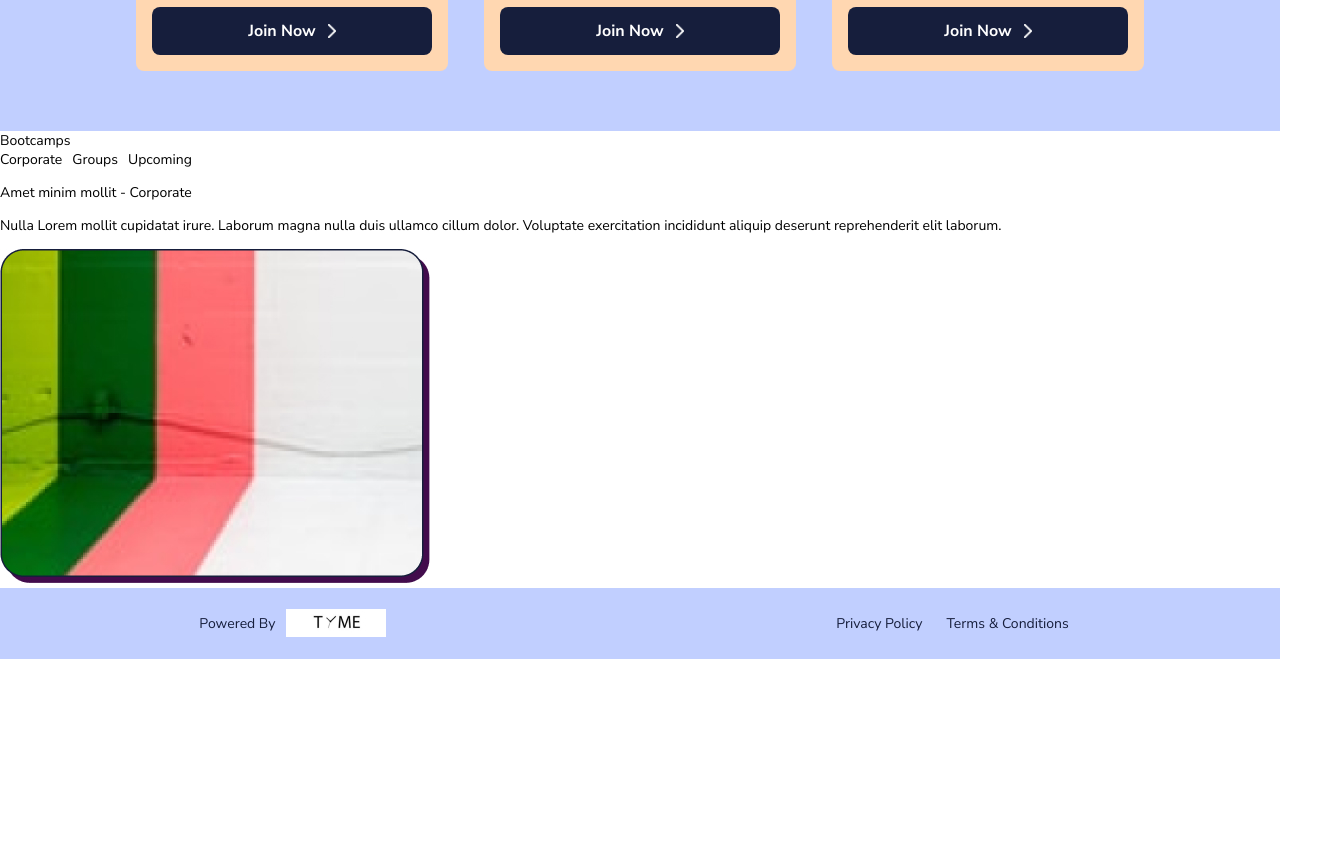
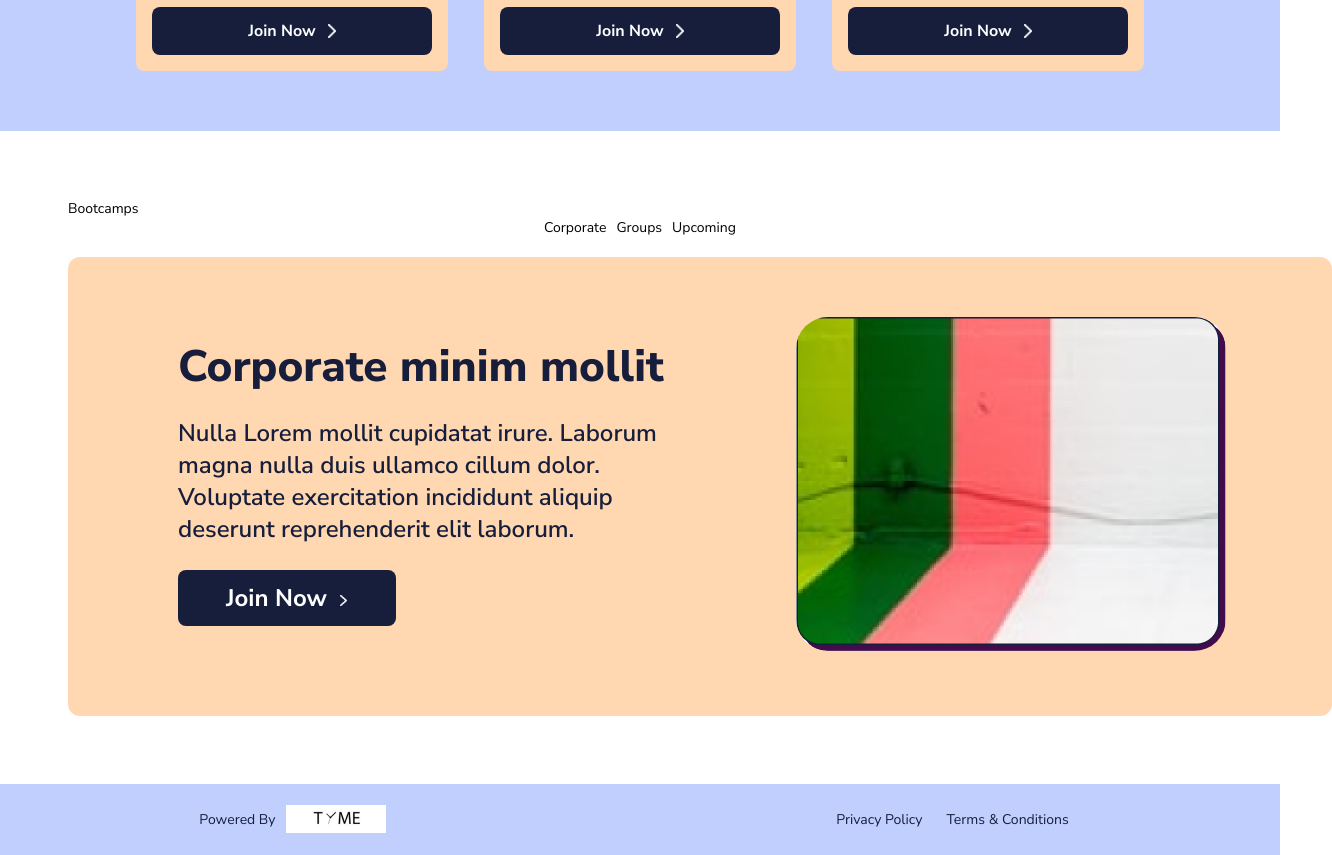
Before and after one commit to jigyasudhingra/qoohoo-task, a React (Create React App) app: page / in a window 1280 px wide. Shown: the part 1260-2115 px from the top of the page, 1332 px wide, since content can reach past the window. Before the commit the page ends 1919 px from the top, so only its background shows below. Built offline with nearby package versions, Linux system fonts and the light colour scheme.

Commit message:
Bootcamp component in progress

```diff
--- a/src/components/Bootcamps/Bootcamps.css
+++ b/src/components/Bootcamps/Bootcamps.css
@@ -1,4 +1,6 @@
 .bootcamp {
+  justify-content: center;
+  padding: 68px;
 }
 
 .bootcamp-name {
@@ -6,8 +8,34 @@
 
 .selected-bootcamp-name {
 }
+
 .bootcamp-detail-card {
   display: flex;
   background-color: #ffd7b1;
   color: #161e3c;
+  border-radius: 12px;
+  padding: 60px;
+  width: 100%;
 }
+
+.contained-button {
+  font-family: "Nunito Sans", sans-serif;
+  align-items: center;
+  background: #161e3c;
+  border-radius: 8px;
+  display: flex;
+  gap: 12px;
+  font-size: 24px;
+  font-weight: 700;
+  color: white;
+  border: none;
+  /* width: 35%; */
+  /* padding-left: 48px;
+  padding-top: 12px;
+  padding-bottom: 12px; */
+  padding: 12px 48px;
+  cursor: pointer;
+  align-self: center;
+  align-content: center;
+  justify-content: center;
+}
--- a/src/components/Bootcamps/Bootcamps.js
+++ b/src/components/Bootcamps/Bootcamps.js
@@ -1,5 +1,7 @@
 import React, { useState } from "react";
 import CORPORATE_BOOTCAMP from "../../assets/CorporateBootcamp.jpg";
+import "./Bootcamps.css";
+import WHITE_RIGHT_ARROW from "../../assets/whiteRightArrow.png";
 
 const Bootcamps = () => {
   const [bootcampName, setBootcapName] = useState("Corporate");
@@ -12,6 +14,8 @@ const Bootcamps = () => {
         style={{
           display: "flex",
           gap: 10,
+          justifyContent: "center",
+          marginBottom: 20,
         }}
       >
         {Object.keys(bootcampDetails).map((i) => (
@@ -27,11 +31,59 @@ const Bootcamps = () => {
         ))}
       </div>
       <div className="bootcamp-detail-card">
-        <div>
-          <p>{bootcampDetail.name}</p>
-          <p>{bootcampDetail.description}</p>
+        <div
+          style={{
+            width: "50%",
+            // textAlign: "",
+            justifyContent: "right",
+            marginRight: 50,
+            marginLeft: 50,
+          }}
+        >
+          <div
+            style={{
+              fontSize: 44,
+              fontWeight: 800,
+              marginBottom: 20,
+              marginTop: 20,
+            }}
+          >
+            {bootcampDetail.name}
+          </div>
+          <div
+            style={{
+              fontSize: 24,
+              fontWeight: 600,
+              marginBottom: 25,
+            }}
+          >
+            {bootcampDetail.description}
+          </div>
+          <button className="contained-button">
+            <div>Join Now</div>
+            <div>
+              <img
+                src={WHITE_RIGHT_ARROW}
+                alt="white-right-arrow"
+                width="70%"
+              />
+            </div>
+          </button>
         </div>
-        <img src={bootcampDetail.imgSrc} alt={bootcampDetail.name} />
+        <div
+          style={{
+            width: "50%",
+            textAlign: "center",
+          }}
+        >
+          <img
+            style={{
+              borderRadius: 32,
+            }}
+            src={bootcampDetail.imgSrc}
+            alt={bootcampDetail.name}
+          />
+        </div>
       </div>
     </div>
   );
@@ -39,19 +91,19 @@ const Bootcamps = () => {
 
 const bootcampDetails = {
   Corporate: {
-    name: "Amet minim mollit - Corporate ",
+    name: "Corporate minim mollit ",
     imgSrc: CORPORATE_BOOTCAMP,
     description:
       "Nulla Lorem mollit cupidatat irure. Laborum magna nulla duis ullamco cillum dolor. Voluptate exercitation incididunt aliquip deserunt reprehenderit elit laborum. ",
   },
   Groups: {
-    name: "Amet minim mollit - Groups",
+    name: "Groups minim mollit",
     imgSrc: CORPORATE_BOOTCAMP,
     description:
       "Nulla Lorem mollit cupidatat irure. Laborum magna nulla duis ullamco cillum dolor. Voluptate exercitation incididunt aliquip deserunt reprehenderit elit laborum. ",
   },
   Upcoming: {
-    name: "Amet minim mollit - Upcoming ",
+    name: "Upcoming minim mollit ",
     imgSrc: CORPORATE_BOOTCAMP,
     description:
       "Nulla Lorem mollit cupidatat irure. Laborum magna nulla duis ullamco cillum dolor. Voluptate exercitation incididunt aliquip deserunt reprehenderit elit laborum. ",
```
